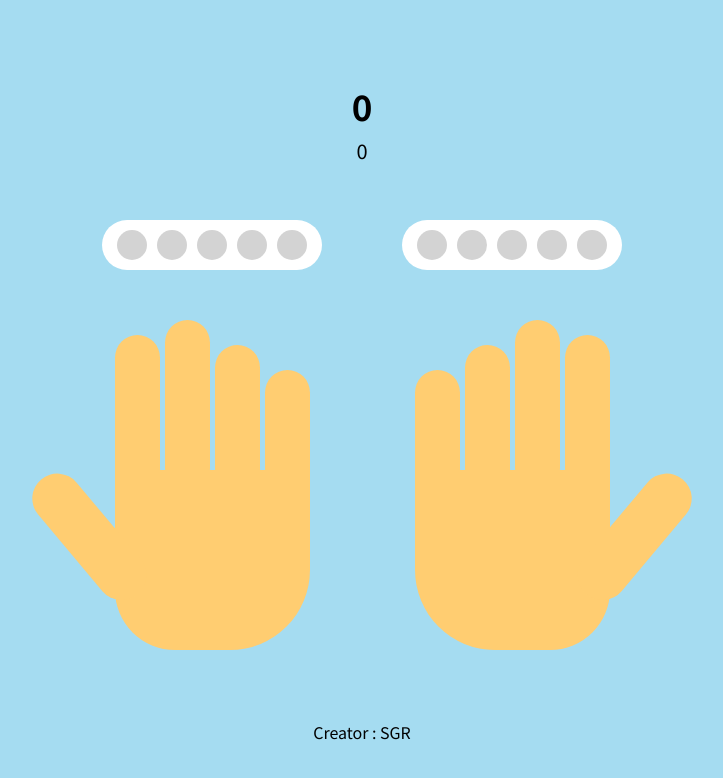
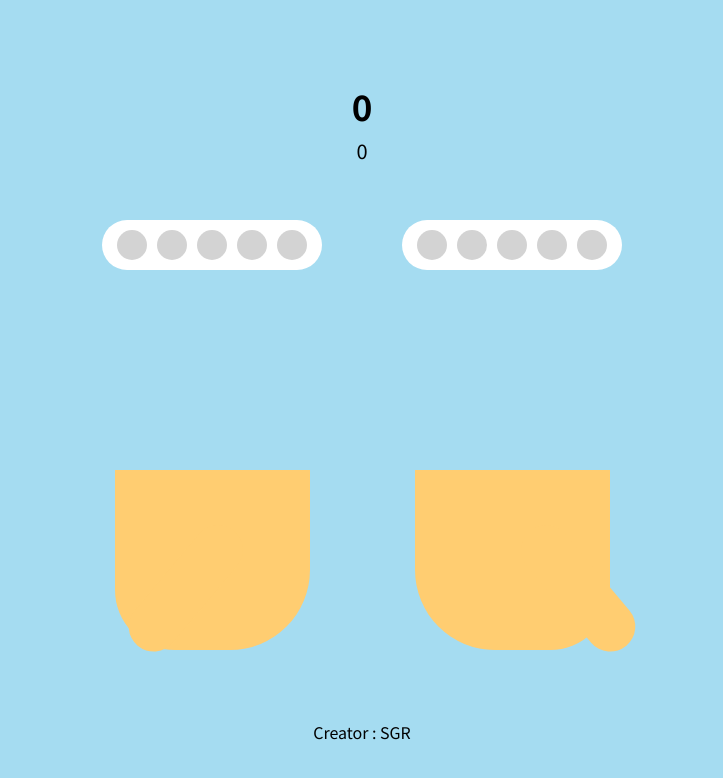
Before and after one commit to SuchGameR/2shinsuu, a plain HTML site: page index.html in a window 1280 px wide. Shown: the whole page, without its empty margins (278-1001 px from the left). Drawn offline with Linux system fonts and the light colour scheme; a web font is replaced by a local one.

Commit message:
Update v2

```diff
--- a/index.html
+++ b/index.html
@@ -42,22 +42,22 @@
     </div>
     <div class="handsTop">
         <div class="left-h">
-            <div id="hl9" class="thumb"></div>
+            <div id="hl9" class="thumb off"></div>
             <div class="finger">
-                <div id="hl8"></div>
-                <div id="hl7"></div>
-                <div id="hl6"></div>
-                <div id="hl5"></div>
+                <div id="hl8" class="off"></div>
+                <div id="hl7" class="off"></div>
+                <div id="hl6" class="off"></div>
+                <div id="hl5" class="off"></div>
             </div>
         </div>
         <div class="right-h">
             <div class="finger">
-                <div id="hr4"></div>
-                <div id="hr3"></div>
-                <div id="hr2"></div>
-                <div id="hr1"></div>
+                <div id="hr4" class="off"></div>
+                <div id="hr3" class="off"></div>
+                <div id="hr2" class="off"></div>
+                <div id="hr1" class="off"></div>
             </div>
-            <div id="hr0" class="thumb"></div>
+            <div id="hr0" class="thumb off"></div>
         </div>
     </div>
     <div class="handsBottom">
```
